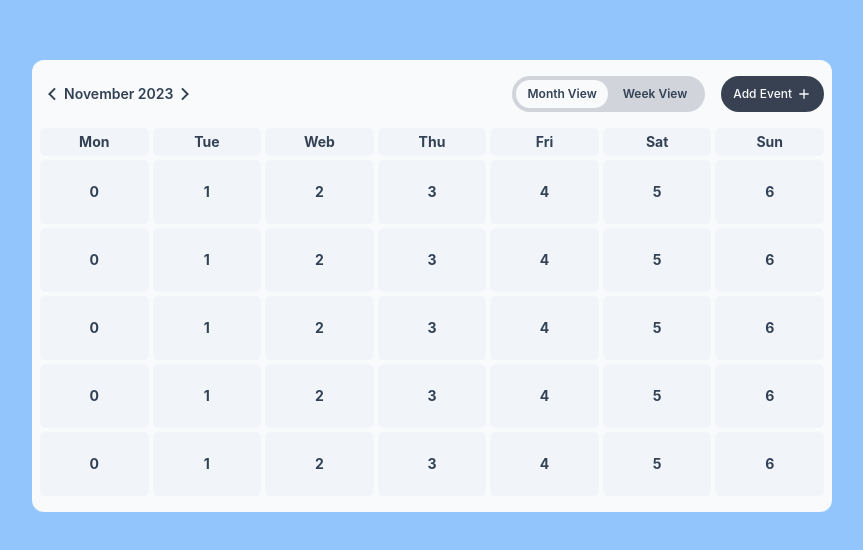
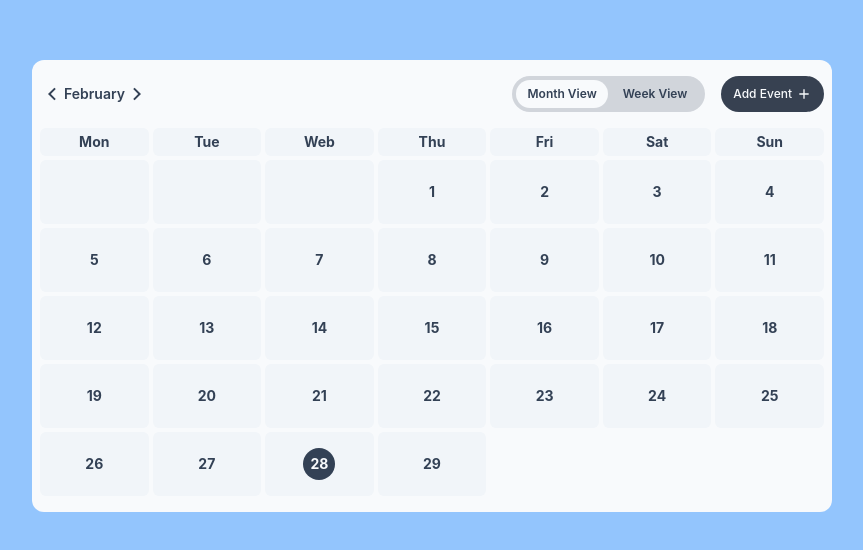
Before and after one commit to phamhuulocforwork/combillUI, a React (Create React App) app: page / in a window 1280 px wide. Shown: the part 114-664 px from the top of the page, without its empty margins (208-1071 px from the left). Built offline with nearby package versions, Linux system fonts and the light colour scheme.

Commit message:
calendar with real date

```diff
--- a/package.json
+++ b/package.json
@@ -6,6 +6,7 @@
     "@testing-library/jest-dom": "^5.17.0",
     "@testing-library/react": "^13.4.0",
     "@testing-library/user-event": "^13.5.0",
+    "date-fns": "^3.5.0",
     "framer-motion": "^11.0.13",
     "react": "^18.2.0",
     "react-dom": "^18.2.0",
--- a/src/features/Calendar/index.jsx
+++ b/src/features/Calendar/index.jsx
@@ -1,11 +1,28 @@
 import React from 'react'
 import PropTypes from 'prop-types'
 import SliderToggle from '../../components/SiderToggle'
+import {
+  eachDayOfInterval,
+  endOfMonth,
+  format,
+  getDay,
+  isToday,
+  startOfMonth,
+} from 'date-fns'
 
 const Calendar = () => {
   const sliderName = ['Month View', 'Week View']
+  const WEEKDAYS = ['Mon', 'Tue', 'Web', 'Thu', 'Fri', 'Sat', 'Sun']
+  const currentDate = new Date()
+  const firstDayOfMonth = startOfMonth(currentDate)
+  const lastDayOfMonth = endOfMonth(currentDate)
 
-  const days = ['Mon', 'Tue', 'Web', 'Thu', 'Fri', 'Sat', 'Sun']
+  const daysInMonth = eachDayOfInterval({
+    start: firstDayOfMonth,
+    end: lastDayOfMonth,
+  })
+
+  const startingDayIndex = getDay(firstDayOfMonth)
 
   return (
     <div className="bg-slate-50 w-[50rem] rounded-xl p-2 text-slate-700">
@@ -24,7 +41,7 @@ const Calendar = () => {
             className="text-sm font-semibold cursor-default"
             onMouseDown={(e) => e.preventDefault()}
           >
-            November 2023
+            {format(currentDate, 'MMMM')}
           </p>
           <svg
             xmlns="http://www.w3.org/2000/svg"
@@ -55,11 +72,10 @@ const Calendar = () => {
       </div>
 
       <div className="grid gap-1 pb-2">
-        {[...Array(1)].map((_, rowIndex) => (
-          <div key={rowIndex} className="grid grid-cols-7 gap-1">
-            {days.map((day, colIndex) => (
+        <div className="grid grid-cols-7 gap-1">
+          {WEEKDAYS.map((day, index) => (
             <div
-                key={colIndex}
+              key={index}
               className="text-center text-sm font-bold bg-slate-100 px-2 py-1 rounded-md cursor-default"
               onMouseDown={(e) => e.preventDefault()}
             >
@@ -67,20 +83,30 @@ const Calendar = () => {
             </div>
           ))}
         </div>
-        ))}
-        {[...Array(5)].map((_, rowIndex) => (
-          <div key={rowIndex} className="grid grid-cols-7 gap-1">
-            {[...Array(7)].map((_, colIndex) => (
+        <div className="grid grid-cols-7 gap-1">
+          {Array.from({ length: startingDayIndex - 1 }).map((_, index) => {
+            return (
               <div
-                key={colIndex}
+                key={`empty-${index}`}
+                className="text-center text-sm font-bold bg-slate-100 px-2 py-1 rounded-md cursor-default"
+                onMouseDown={(e) => e.preventDefault()}
+              ></div>
+            )
+          })}
+          {daysInMonth.map((day, index) => (
+            <div
+              key={index}
               className="items-center flex justify-center text-sm font-bold cursor-pointer bg-slate-100 w-full h-16 rounded-md"
               onMouseDown={(e) => e.preventDefault()}
             >
-                {colIndex}
+              <span
+                className={`${isToday(day) ? 'bg-slate-700 w-8 h-8 rounded-full text-slate-50 flex items-center justify-center' : ''}`}
+              >
+                {format(day, 'd')}
+              </span>
             </div>
           ))}
         </div>
-        ))}
       </div>
     </div>
   )
```
Also changed, not shown: 1 other file (tests, documents, lock files or other folders). Lines whose indentation alone changed are shown as unchanged.
